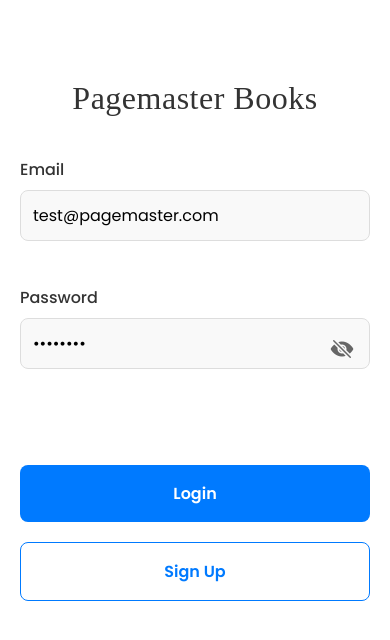
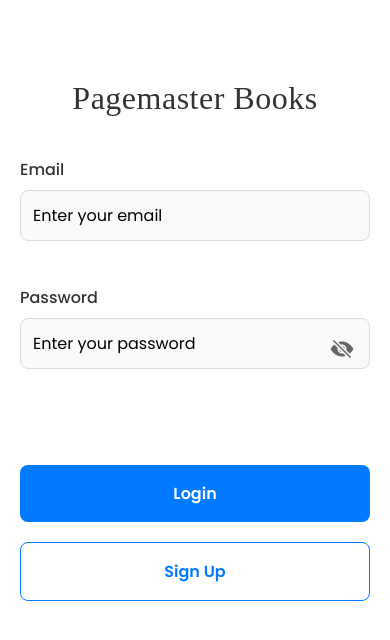
Before and after one commit to scsketch/pagemaster-rn, a React Native app: screen /Login in a window 390 px wide. Shown: the top 640 px of the page. Built offline with nearby package versions, Linux system fonts and the light colour scheme.

Commit message:
remove default test user

```diff
--- a/app/features/auth/components/LoginForm.tsx
+++ b/app/features/auth/components/LoginForm.tsx
@@ -38,8 +38,8 @@ const LoginForm = ({ login, signUp }: LoginFormProps) => {
   } = useForm<LoginFormInput>({
     resolver: zodResolver(loginSchema),
     defaultValues: {
-      email: 'test@pagemaster.com',
-      password: 'password',
+      // email: 'test@pagemaster.com',
+      // password: 'password',
     },
   });
 
```
